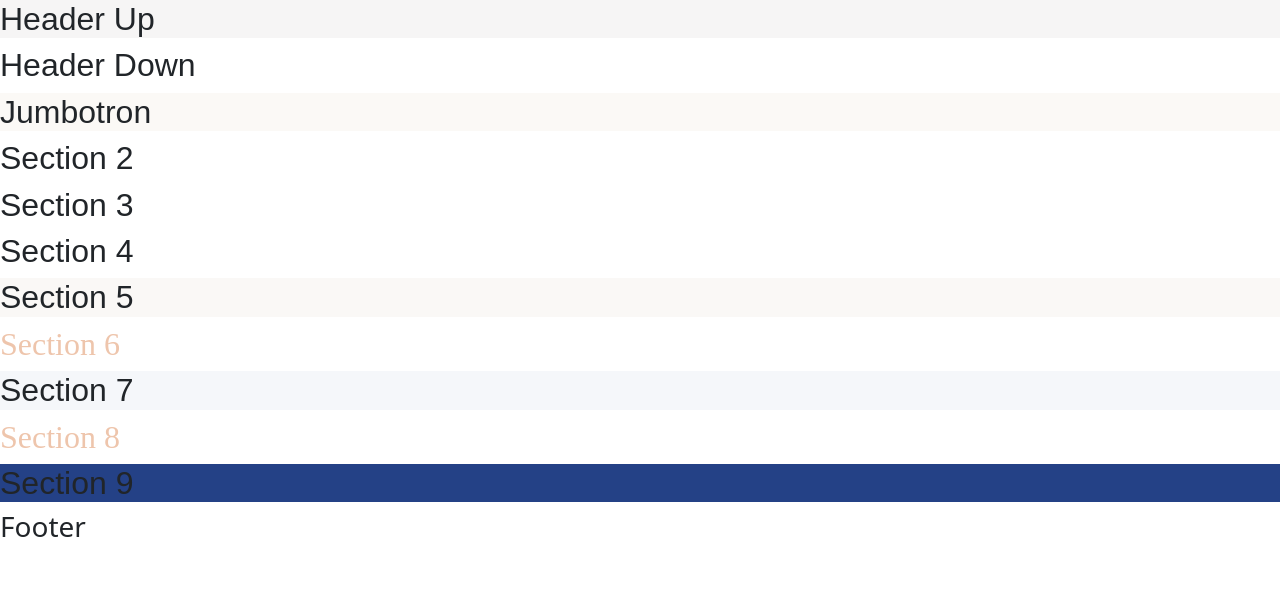
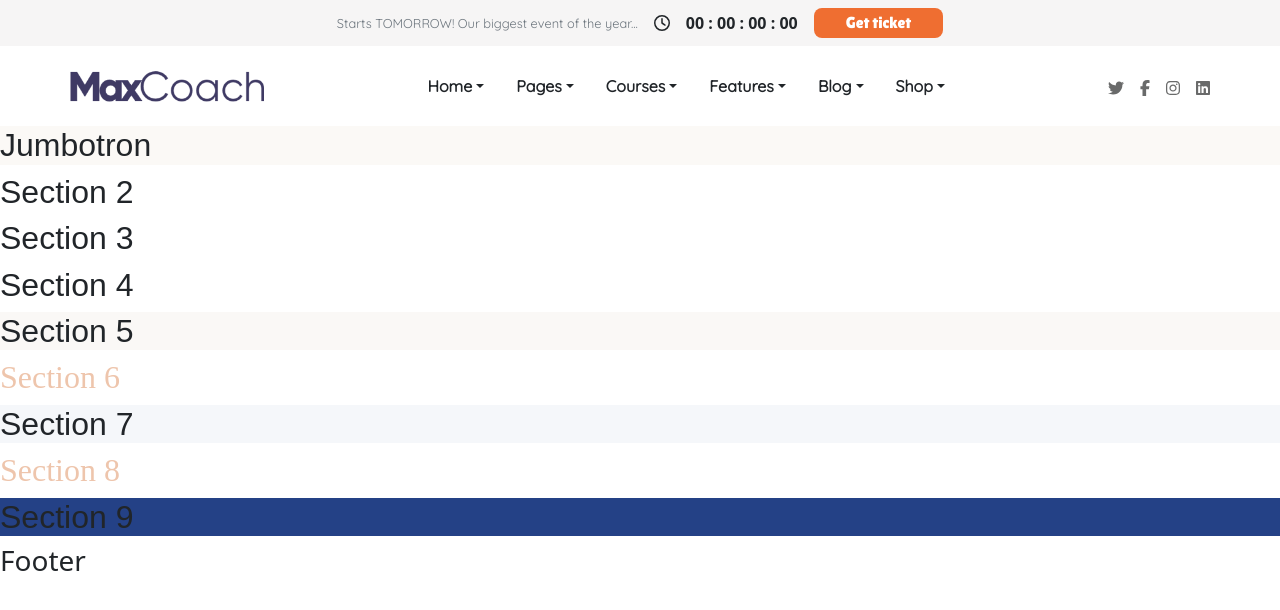
Before and after one commit to Antonio-Ribezzo/proj-html-vuejs, a Vue app: page / in a window 1280 px wide. Shown: the top 610 px of the page. Built offline with nearby package versions, Linux system fonts and the light colour scheme; a web font is replaced by a local one.

Commit message:
Header Component

```diff
--- a/package.json
+++ b/package.json
@@ -11,6 +11,7 @@
   "dependencies": {
     "@fontsource/caveat": "^4.5.10",
     "@fontsource/gupter": "^4.5.8",
+    "@fontsource/lilita-one": "^4.5.10",
     "@fontsource/londrina-shadow": "^4.5.9",
     "@fontsource/metropolis": "^4.5.3",
     "@fontsource/oooh-baby": "^4.5.9",
--- a/src/App.vue
+++ b/src/App.vue
@@ -1,4 +1,6 @@
 <script>
+  // importo lo store
+  import { store } from './store';
   // importo i componenti
   import HeaderComp from './components/headerComp.vue';
   import MainComp from './components/MainComp.vue';
@@ -7,10 +9,17 @@
   export default{
     name: 'App',
     components:{
-            HeaderComp,
-            MainComp,
-            FooterComp
-        }
+      HeaderComp,
+      MainComp,
+      FooterComp
+    },
+    data(){
+      return{
+        store,
+      }
+    }
+
+
   }
 
 </script>
--- a/src/components/headerComp.vue
+++ b/src/components/headerComp.vue
@@ -1,16 +1,54 @@
 <script>
+    // importo lo storejs
+    import { store } from '../store';
+
     export default {
-        name: 'HeaderComp'
+        name: 'HeaderComp',
+        data(){
+            return{
+                store,
+            }
+        }
     }
 </script>
 
 <template>
     <header>
-        <div id="headerUp">
-            <h2>Header Up</h2>
+        <div id="headerUp" class="d-flex justify-content-center align-items-center py-2">
+            <div>
+                <p class="my-0 me-3 text-secondary">Starts TOMORROW! Our biggest event of the year...</p>
+            </div>
+            <div class="d-flex justify-content-between align-items-center">
+                <font-awesome-icon :icon="['far', 'clock']" class="me-3"/>
+                <span class="me-3">00 : 00 : 00 : 00</span>
+            </div>
+            <button class="buttonOne">Get ticket</button>
         </div>
-        <div id="headerDown">
-            <h2>Header Down</h2>
+        <div id="headerDown" class="container d-flex justify-content-between align-items-center py-4 px-0">
+            <!-- main logo -->
+            <div>
+                <img src="../../public/img/dark-logo.png" alt="logo-Max-Coach">
+            </div>
+            <!-- navigation -->
+            <nav>
+                <ul class="d-flex m-0 p-0">
+                    <li v-for="(el,i) in this.store.navItem" :key="i" class="nav-item dropdown mx-3">
+                      <a class="nav-link dropdown-toggle" href="#" role="button" data-bs-toggle="dropdown" aria-expanded="false">
+                        {{ el.name }}
+                      </a>
+                      <ul class="dropdown-menu">
+                        <li v-for="(el,i) in this.store.navItem[i].contents" :key="i"><a class="dropdown-item" href="#">{{el}}</a></li>
+                      </ul>
+                    </li>
+                </ul>
+            </nav>
+            <!-- social logos -->
+            <div id="socialLogos">
+                <font-awesome-icon :icon="['fab', 'twitter']" class="me-3"/>
+                <font-awesome-icon :icon="['fab', 'facebook-f']" class="me-3"/>
+                <font-awesome-icon :icon="['fab', 'instagram']" class="me-3"/>
+                <font-awesome-icon :icon="['fab', 'linkedin']" />
+            </div>
         </div>
     </header>
 </template>
@@ -23,10 +61,32 @@
 
         #headerUp{
             background-color: $colorHeaderUp;
+            div{
+                p{
+                    font-size: 0.8rem;
+                    font-family: "Quicksand", sans-serif;
+                    color: $fontColorBrands;
+                }
+            }
+            div{
+                span{
+                    font-weight: bold;
+                }
+            }
         }
 
         #headerDown{
             background-color: $colorHeaderDown;
+            font-family: "Quicksand", sans-serif;
+            font-weight: 900;
+            div{
+                img{
+                    height: 2rem;
+                }
+            }
+            #socialLogos{
+                color: $fontColorBrands;
+            }
         }
     }
 
--- a/src/main.js
+++ b/src/main.js
@@ -11,6 +11,7 @@ import "@fontsource/oooh-baby"
 import "@fontsource/metropolis"
 import "@fontsource/gupter"
 import "@fontsource/londrina-shadow"
+import "@fontsource/lilita-one"
 
 //import the fontawesome core
 import { library } from '@fortawesome/fontawesome-svg-core'
--- a/src/store.js
+++ b/src/store.js
@@ -2,4 +2,61 @@ import {reactive} from 'vue'
 
 export const store = reactive({
 
+    navItem:[
+        {
+            name: 'Home',
+            contents:[
+                'section-1',
+                'section-2',
+                'section-3',
+                'section-4'
+            ]
+        },
+        {
+            name: 'Pages',
+            contents:[
+                'section-1',
+                'section-2',
+                'section-3',
+                'section-4'
+            ]
+        },
+        {
+            name: 'Courses',
+            contents:[
+                'section-1',
+                'section-2',
+                'section-3',
+                'section-4'
+            ]
+        },
+        {
+            name: 'Features',
+            contents:[
+                'section-1',
+                'section-2',
+                'section-3',
+                'section-4'
+            ]
+        },
+        {
+            name: 'Blog',
+            contents:[
+                'section-1',
+                'section-2',
+                'section-3',
+                'section-4'
+            ]
+        },
+        {
+            name: 'Shop',
+            contents:[
+                'section-1',
+                'section-2',
+                'section-3',
+                'section-4'
+            ]
+        }
+    ]
+
 })
--- a/src/style/main.scss
+++ b/src/style/main.scss
@@ -2,5 +2,7 @@
 @import './partials/variables.scss';
 @import './partials/mixin.scss';
 @import './partials/font.scss';
+@import './partials/base';
+@import './partials/reset';
 // importo bootstrap
 @import 'node_modules/bootstrap/scss/bootstrap';
--- /dev/null
+++ b/src/style/partials/_base.scss
@@ -0,0 +1,11 @@
+@import '../partials/variables';
+
+.buttonOne{
+    color: white;
+    background-color: $MainColor;
+    padding: 0.2rem 2rem;
+    font-family: "Lilita One", cursive;
+    font-weight: 400;
+    border: none;
+    border-radius: 0.5rem;
+}
--- a/src/style/partials/_font.scss
+++ b/src/style/partials/_font.scss
@@ -1,10 +1,4 @@
 @import '../partials/variables';
-
-header,
-p,
-span{
-    font-family: "Quicksand", sans-serif;
-}
 
 h1,
 h2{
--- /dev/null
+++ b/src/style/partials/_reset.scss
@@ -0,0 +1,7 @@
+ul{
+    list-style: none;
+}
+
+a{
+    text-decoration: none;
+}
--- a/src/style/partials/_variables.scss
+++ b/src/style/partials/_variables.scss
@@ -1,6 +1,7 @@
 // header color
 $colorHeaderUp:#f6f5f5;
 $colorHeaderDown:#ffffff;
+$fontColorBrands: #696a6a;
 
 // Jumbotron main color
 $bgSectionOneMain:#fbf9f6;
```
Also changed, not shown: 1 other file (tests, documents, lock files or other folders).
